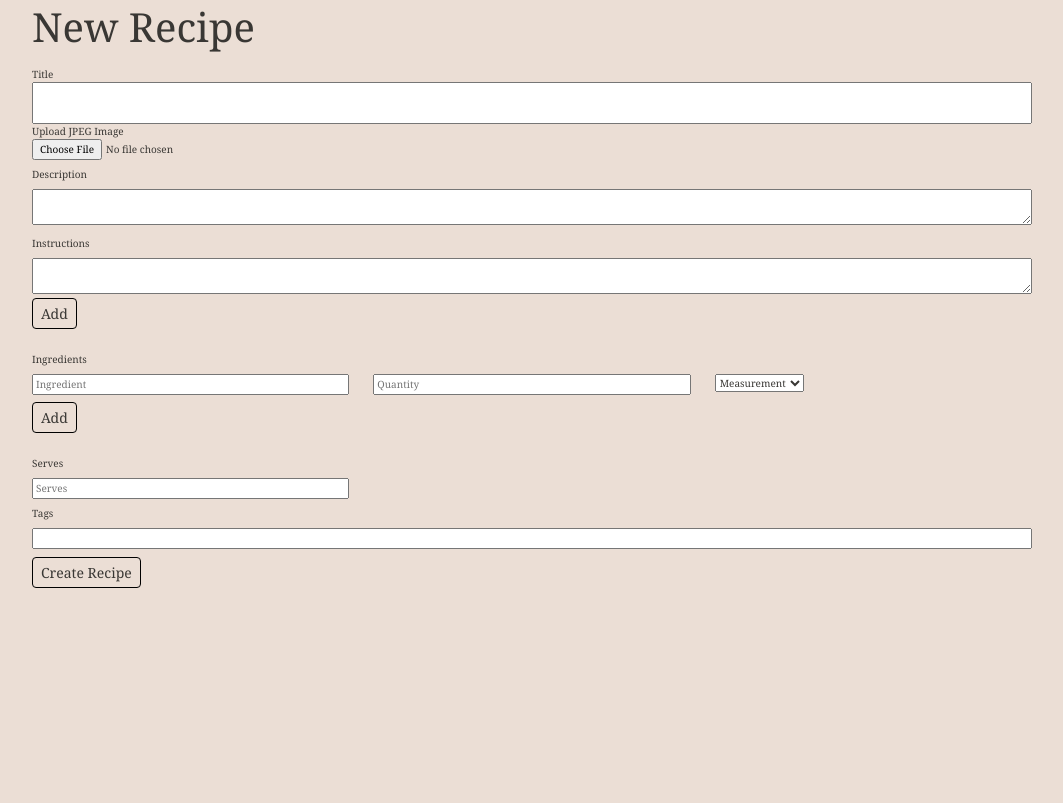
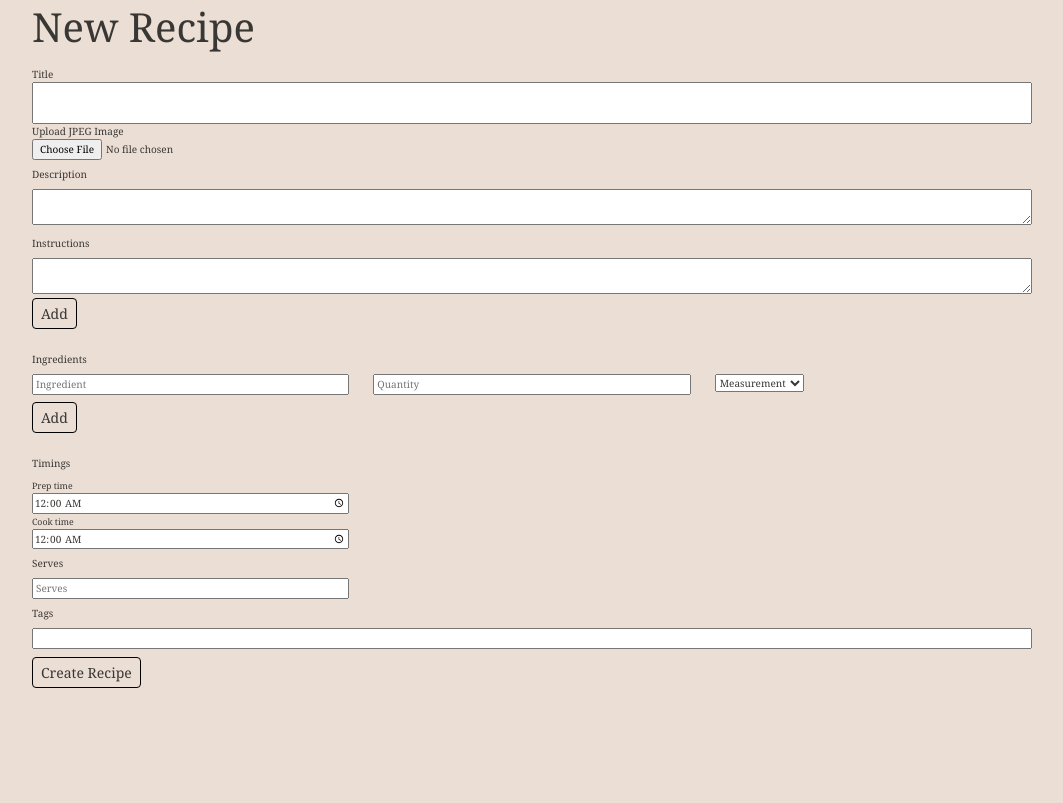
Before and after one commit to Bat-Jen-21/simmer-final-project, a Django app: page /create/ in a window 1280 px wide. Shown: the part 94-897 px from the top of the page, without its empty margins (108-1171 px from the left). Run offline with Django 5.2, Linux system fonts and the light colour scheme.

Commit message:
added time to forms and models

```diff
--- a/recipes/models.py
+++ b/recipes/models.py
@@ -8,6 +8,8 @@ class Recipe(models.Model):
     title = models.CharField(max_length=200)
     description = models.TextField()
     instructions = models.TextField()
+    prep_time = models.CharField(max_length=10, default="00:00")
+    cook_time = models.CharField(max_length=10, default="00:00")
     creation_date = models.DateTimeField(auto_now_add=True)
     serves = models.IntegerField(default=1)
 
--- a/recipes/templates/recipes/create.html
+++ b/recipes/templates/recipes/create.html
@@ -86,6 +86,20 @@
         </div>
         <!-- <input type="hidden" id="ingredient-submit-list" name="ingredient-submit-list"> -->
 
+        <!-- Cook time additions -->
+        <div class="form-group" name="cook time">
+            <label class="col col-form-label">Timings</label>
+            <div class="row">
+                <div class="col-4">
+                    <small>Prep time</small>
+                    <input type="time" placeholder="Prep time" name="prepTime" id="prepTime" value="{{ formData.prepTime|default:'00:00'}}">
+
+                    <small>Cook time</small>
+                    <input type="time" placeholder="Cook time" name="cookTime" id="cookTime" value="{{ formData.cookTime|default:'00:00'}}">
+
+                </div>
+            </div>
+        </div>
         <div class="form-group" name="Serves">
             <label class="col col-form-label col-form-label>">Serves</label>
             <div class="row">
--- a/recipes/templates/recipes/view.html
+++ b/recipes/templates/recipes/view.html
@@ -20,9 +20,9 @@
                                 <h3 class="card-title">{{ recipe.title }}</h2>
                                 <p class="card-text">{{ recipe.description }}</p>
                                 <dd>Author Placeholder</dd>
-                                <dd>Prep time: </dd>
-                                <dd>Cook time: </dd>
-                                <dd>Total time: </dd>
+                                <dd>Prep time: <time>{{ recipe.prep_time }}</time></dd>
+                                <dd>Cook time: <time>{{ recipe.cook_time }}</time></dd>
+                                <dd>Total time: <time></time></dd>
                                 <dd>Serves: <input id="serveDisplay" class="col-3" type="number" value="{{ recipe.serves }}" initialValue="{{ recipe.serves }}" onchange="updateValues()" min="1" max="100"></dd>
                             </div>
 
--- a/recipes/views.py
+++ b/recipes/views.py
@@ -73,6 +73,8 @@ def create_submit(request):
     instructions = request.POST.getlist("list-element:instructions")
     ingredients = request.POST.getlist("list-element:ingredients", default=[])
     image = request.FILES.get("upload", None)
+    cookTime = request.POST.get("cookTime")
+    prepTime = request.POST.get("prepTime")
 
     for i in range(len(ingredients)):
         ingredients[i] = json.loads(ingredients[i])
@@ -94,7 +96,7 @@ def create_submit(request):
     if len(errors) > 0 or jpeg == "1" or blank == "1":
         print("REDIRECTING")
         # request.session["errors"] = errors
-        request.session["form_data"] = {"title": title, "description": description, "instructions": instructions, "ingredients": ingredients, "serves": serves}
+        request.session["form_data"] = {"title": title, "description": description, "instructions": instructions, "ingredients": ingredients, "serves": serves, "prepTime": prepTime, "cookTime": cookTime}
         request.session["blank"] = blank
         request.session["jpeg"] = jpeg
         return redirect(reverse("create_display"))
```
